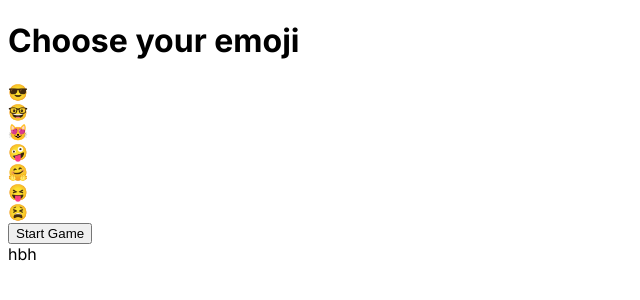
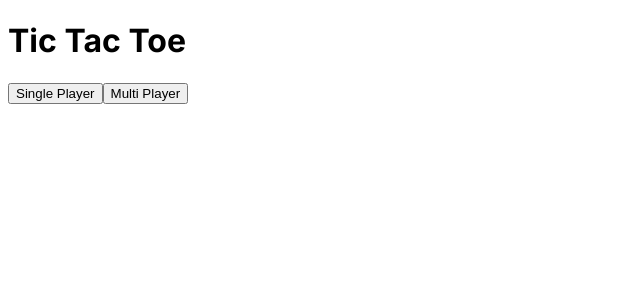
Before and after one commit to mshulezhko/tic-tak-toe, a Next.js app: page / in a window 1280 px wide. Shown: the top 300 px of the page, without its empty margins (0-640 px from the left). Built offline with nearby package versions, Linux system fonts and the light colour scheme.

Commit message:
add function: function for choose mode for game

```diff
--- a/app/page.tsx
+++ b/app/page.tsx
@@ -1,15 +1,8 @@
-// import Board from "@/components/Board";
-// import SingleGameBoard from "@/components/SingleGame/SingleGameBoard";
-import ChooseIcon from "@/components/SingleGame/ChooseIcon";
 import HomePage from "@/components/HomePage/HomePage";
-import Image from "next/image";
 
 export default function Home() {
   return (
     <main className="">
-      {/* <Board /> */}
-      {/* <SingleGameBoard /> */}
-      <ChooseIcon />
       <HomePage />
     </main>
   );
--- a/components/HomePage/HomePage.tsx
+++ b/components/HomePage/HomePage.tsx
@@ -1,7 +1,28 @@
-import React from "react";
+"use client";
+import React, { useState } from "react";
+import MultiGameBoard from "../MultiGame/MultiGameBoard";
+import ChooseIcon from "../SingleGame/ChooseIcon";
 
 const HomePage = () => {
-  return <div>hbh</div>;
+  const [isSingleMode, setIsSingleMode] = useState<boolean>(false);
+  const [isMultiMode, setIsMultiMode] = useState<boolean>(false);
+
+  return (
+    <div>
+      {!isMultiMode && !isSingleMode && (
+        <div>
+          <h1>Tic Tac Toe</h1>
+          <div className="wrap-btn-mode">
+            <button onClick={() => setIsSingleMode(true)}>Single Player</button>
+            <button onClick={() => setIsMultiMode(true)}>Multi Player</button>
+          </div>
+        </div>
+      )}
+
+      {isMultiMode && <MultiGameBoard />}
+      {isSingleMode && <ChooseIcon />}
+    </div>
+  );
 };
 
 export default HomePage;
--- a/components/Board.tsx
+++ b/components/MultiGame/MultiGameBoard.tsx
@@ -1,8 +1,9 @@
 "use client";
 import React, { useEffect, useState } from "react";
-import Square from "./Square";
+import Square from "../Square";
+import calculateWinner from "@/app/utils/calculateWinner";
 
-const Board: React.FC = () => {
+const MultiGameBoard: React.FC = () => {
   const [winner, setWinner] = useState<string | null>(null);
   const [currentPlayer, setCurrentPlayer] = useState<"X" | "O">("X");
   const [squares, setSquares] = useState<(string | null)[]>(
@@ -10,36 +11,36 @@ const Board: React.FC = () => {
   );
 
   ///utils
-  const calculateWinner = () => {
-    const variants = [
-      [0, 1, 2],
-      [3, 4, 5],
-      [6, 7, 8],
-      [0, 3, 6],
-      [1, 4, 7],
-      [2, 5, 8],
-      [0, 4, 8],
-      [2, 4, 6],
-    ];
+  // const calculateWinner = () => {
+  //   const variants = [
+  //     [0, 1, 2],
+  //     [3, 4, 5],
+  //     [6, 7, 8],
+  //     [0, 3, 6],
+  //     [1, 4, 7],
+  //     [2, 5, 8],
+  //     [0, 4, 8],
+  //     [2, 4, 6],
+  //   ];
 
-    for (let i = 0; i < variants.length; i++) {
-      console.log("variants[i]");
-      console.log(variants[i]);
-      const [a, b, c] = variants[i];
+  //   for (let i = 0; i < variants.length; i++) {
+  //     console.log("variants[i]");
+  //     console.log(variants[i]);
+  //     const [a, b, c] = variants[i];
 
-      if (
-        squares[a] &&
-        squares[a] === squares[b] &&
-        squares[a] === squares[c]
-      ) {
-        return squares[a];
-      }
-    }
-    return null;
-  };
+  //     if (
+  //       squares[a] &&
+  //       squares[a] === squares[b] &&
+  //       squares[a] === squares[c]
+  //     ) {
+  //       return squares[a];
+  //     }
+  //   }
+  //   return null;
+  // };
 
   useEffect(() => {
-    const newWinner = calculateWinner();
+    const newWinner = calculateWinner(squares);
 
     if (newWinner) {
       setWinner(newWinner);
@@ -99,4 +100,4 @@ const Board: React.FC = () => {
   );
 };
 
-export default Board;
+export default MultiGameBoard;
```
